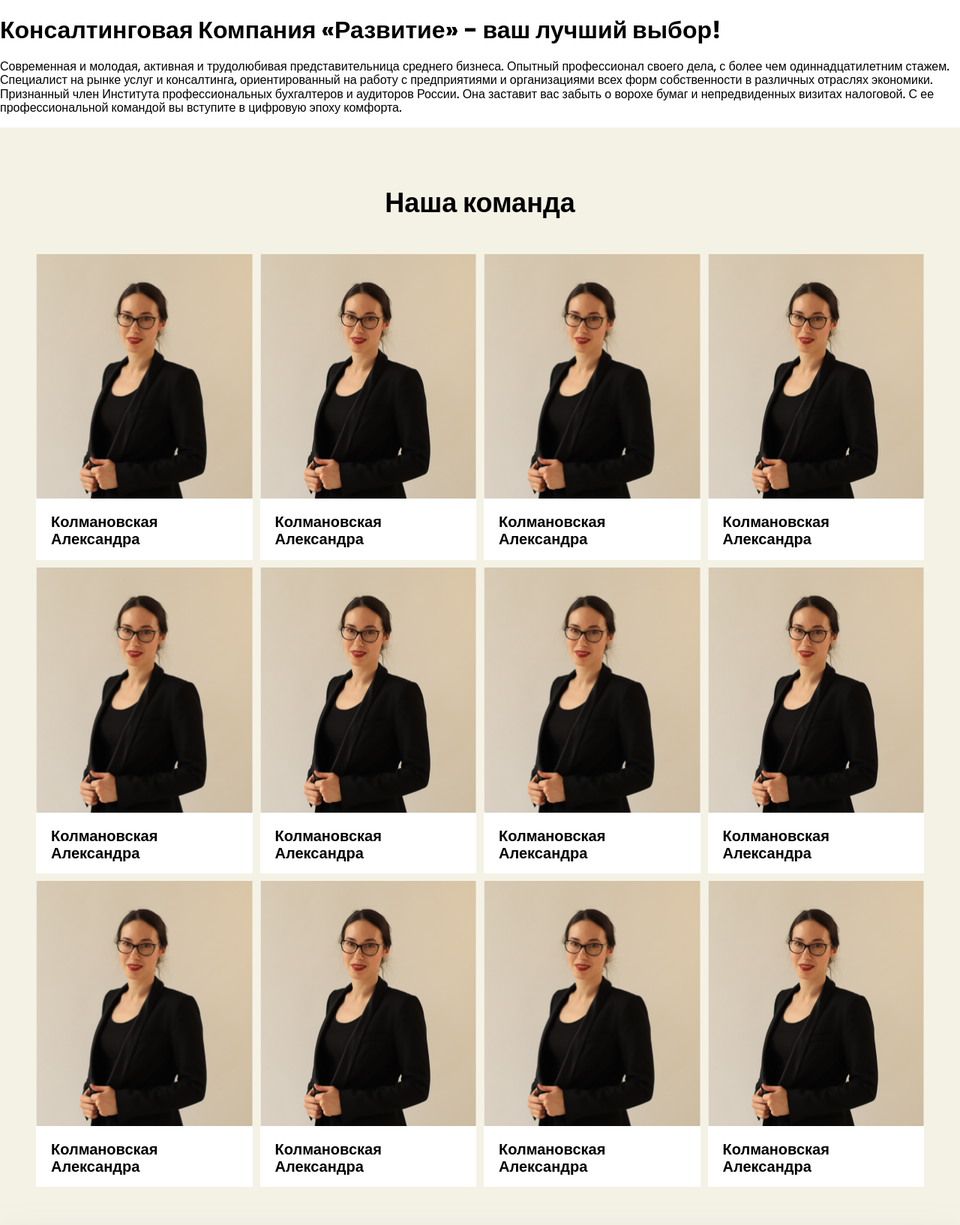
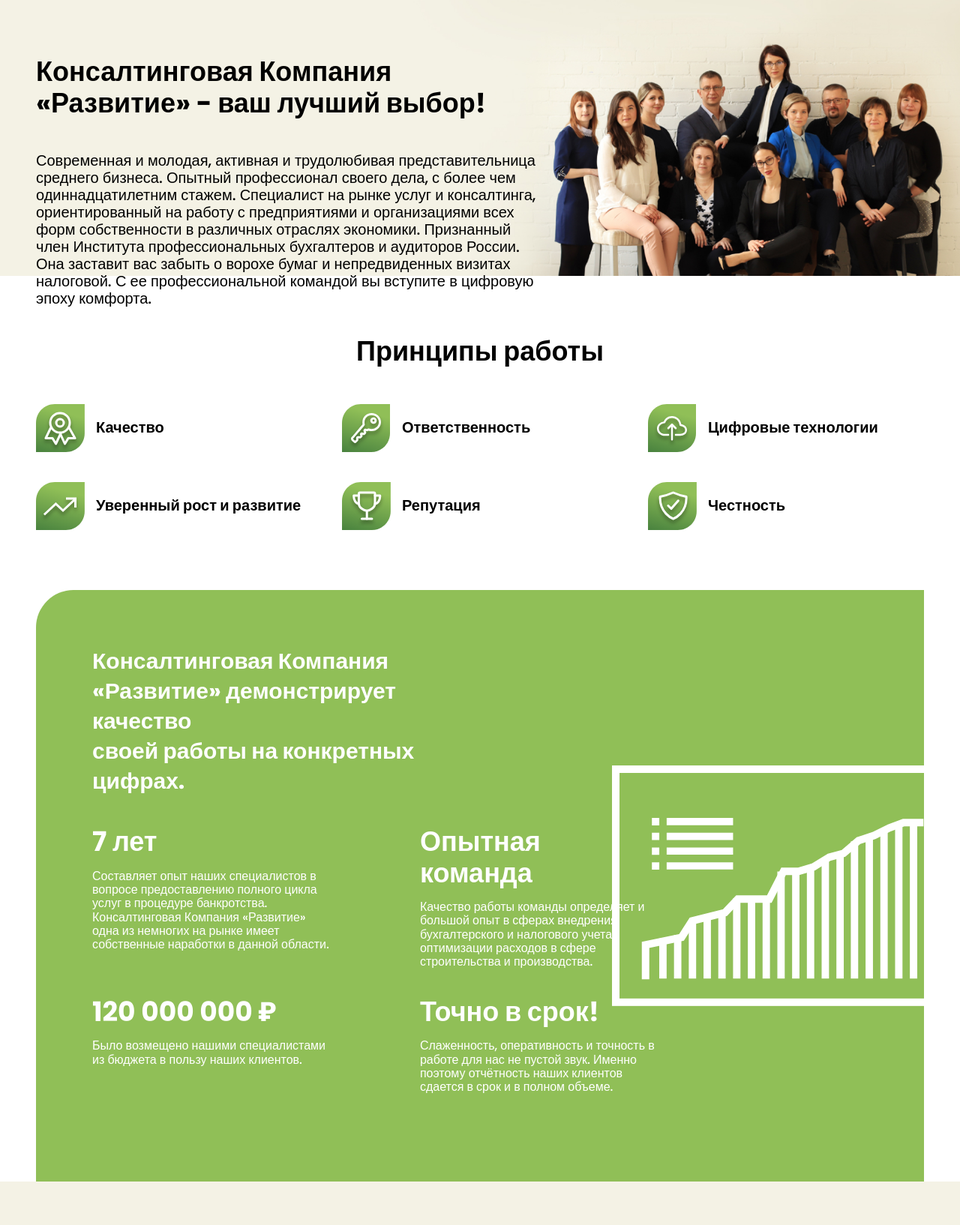
Before and after one commit to honeydrums/razvitie-consulting, a PHP site: page /about.html in a window 1280 px wide. Shown: the part 156-1790 px from the top of the page at 75% size. Run offline with PHP 8.4, Linux system fonts and the light colour scheme.

Commit message:
markups 'about' page

```diff
--- a/about.html
+++ b/about.html
@@ -13,21 +13,29 @@
 <body>
     <header class="main-header">
         <div class="main-header__top-wrapper">
-            <div class="main-header__top">
-                <a href="index.html"><img src="img/logo.svg" alt="Логоти консалтинговой компании Развитие"></a>
+            <div class="main-header__top centered">
+                <a href="index.html"><img src="img/logo.svg" alt="Логотип консалтинговой компании Развитие"></a>
                 <nav class="main-header__nav">
                     <ul class="main-header__nav-list">
-                        <li class="main-header__nav-list_element"><a href="services.html">Услуги</a></li>
+                        <li class="main-header__nav-list_element"><a href="services.html">Услуги</a>
+                            <ul class="main-header__nav-list_dropdown">
+                                <li class="main-header__nav-list_dropdown-element"><a href="index.html">Юридическая поддержка</a></li>
+                                <li class="main-header__nav-list_dropdown-element"><a href="index.html">Бухгалтерское сопровождение</a></li>
+                            </ul>
+                        </li>
                         <li class="main-header__nav-list_element"><a href="about.html">О компании</a></li>
                         <li class="main-header__nav-list_element"><a href="faq.html">Вопрос-ответ</a></li>
                         <li class="main-header__nav-list_element"><a href="contacts.html">Контакты</a></li>
                     </ul>
                 </nav>
+                <button class="main-header__nav-trigger" type="button">
+                    <span></span>
+                </button>
                 <a href="tel:+7(4822)733-001" class="contact-phone">+7 (4822) 733-001</a>
             </div>
         </div>
         <div class="main-header__bottom-wrapper">
-            <div class="main-header__bottom">
+            <div class="main-header__bottom centered">
                 <ul class="main-header__work-hours">
                     <li class="main-header__work-hours-element">
                         <p>Пн-Чт</p>
@@ -52,15 +60,49 @@
     </header>
     <main>
         <div class="about-welcome__wrapper">
-            <section class="about-welcome">
+            <section class="about-welcome centered">
                 <h1 class="about-welcome__title">Консалтинговая Компания «Развитие» - ваш лучший выбор!</h1>
                 <p class="about-welcome__text">Современная и молодая, активная и трудолюбивая представительница среднего бизнеса. Опытный профессионал своего дела, с более чем одиннадцатилетним стажем. Специалист на рынке услуг и консалтинга, ориентированный на работу с предприятиями
                     и организациями всех форм собственности в различных отраслях экономики. Признанный член Института профессиональных бухгалтеров и аудиторов России. Она заставит вас забыть о ворохе бумаг и непредвиденных визитах налоговой. С ее профессиональной
                     командой вы вступите в цифровую эпоху комфорта.</p>
             </section>
         </div>
+        <div class="work-principles__wrapper">
+            <section class="work-principles centered">
+                <h2 class="work-principles__title">Принципы работы</h2>
+                <ul class="work-principles__list">
+                    <li class="work-principles__list-element">Качество</li>
+                    <li class="work-principles__list-element">Уверенный рост и развитие</li>
+                    <li class="work-principles__list-element">Ответственность</li>
+                    <li class="work-principles__list-element">Репутация</li>
+                    <li class="work-principles__list-element">Цифровые технологии</li>
+                    <li class="work-principles__list-element">Честность</li>
+                </ul>
+                <section class="work-principles__quality">
+                    <h3 class="work-principles__quality-title">Консалтинговая Компания «Развитие» демонстрирует качество<br>своей работы на конкретных цифрах.</h3>
+                    <ul class="work-principles__quality-list">
+                        <li class="work-principles__quality-list-element">
+                            <h4>7 лет</h4>
+                            <p>Составляет опыт наших специалистов в вопросе предоставлению полного цикла услуг в процедуре банкротства. Консалтинговая Компания «Развитие» одна из немногих на рынке имеет собственные наработки в данной области.</p>
+                        </li>
+                        <li class="work-principles__quality-list-element">
+                            <h4>120 000 000 ₽</h4>
+                            <p>Было возмещено нашими специалистами из бюджета в пользу наших клиентов.</p>
+                        </li>
+                        <li class="work-principles__quality-list-element">
+                            <h4>Опытная команда</h4>
+                            <p>Качество работы команды определяет и большой опыт в сферах внедрения бухгалтерского и налогового учета, оптимизации расходов в сфере строительства и производства.</p>
+                        </li>
+                        <li class="work-principles__quality-list-element">
+                            <h4>Точно в срок!</h4>
+                            <p>Слаженность, оперативность и точность в работе для нас не пустой звук. Именно поэтому отчётность наших клиентов сдается в срок и в полном объеме.</p>
+                        </li>
+                    </ul>
+                </section>
+            </section>
+        </div>
         <div class="about-team__wrapper">
-            <section class="about-team">
+            <section class="about-team centered">
                 <h2 class="about-team__title">Наша команда</h2>
                 <div class="about-team__gallery">
                     <figure class="about-team__gallery-element">
--- a/css/style.css
+++ b/css/style.css
@@ -10,6 +10,14 @@ body {
 }
 
 
+/* класс для центрирования обёрток */
+
+.centered {
+    max-width: 1184px;
+    width: 100%;
+}
+
+
 /* доступное скрытие элементов */
 
 
@@ -2047,6 +2032,153 @@ label {
 
 /* страница "о компании" */
 
+
+/* первый блок */
+
+.about-welcome__wrapper {
+    background: rgba(244, 242, 229, 1) url('../img/about/about-background.png') no-repeat right top;
+    background-size: contain;
+    max-height: 550px;
+    height: 28.7vw;
+}
+
+.about-welcome {
+    margin: 0 auto;
+    height: inherit;
+}
+
+.about-welcome__title {
+    margin: 0;
+    padding: 75px 0 45px;
+    font-size: 36px;
+    width: 55%;
+}
+
+.about-welcome__text {
+    margin: 0;
+    font-size: 20px;
+    width: 57%;
+}
+
+
+/* принципы работы */
+
+.work-principles {
+    margin: 0 auto;
+    display: flex;
+    flex-direction: column;
+}
+
+.work-principles__title {
+    margin: 0 auto;
+    padding: 80px 0 50px;
+    font-size: 36px;
+    font-weight: bold;
+}
+
+.work-principles__list {
+    display: grid;
+    grid-template-columns: repeat(3, 1fr);
+    grid-template-rows: 1fr 1fr;
+    grid-auto-flow: column;
+    grid-gap: 40px;
+    margin: 0;
+    padding: 0;
+    list-style: none;
+}
+
+.work-principles__list-element {
+    font-size: 20px;
+    font-weight: bold;
+}
+
+.work-principles__list-element:before {
+    content: '';
+    display: inline-block;
+    width: 64px;
+    height: 64px;
+    padding-right: 16px;
+    background-size: contain;
+    vertical-align: middle;
+}
+
+.work-principles__list-element:first-child:before {
+    background: url('../img/work-principles/wp-quality.svg') no-repeat;
+}
+
+.work-principles__list-element:nth-child(2):before {
+    background: url('../img/work-principles/wp-grown.svg') no-repeat;
+}
+
+.work-principles__list-element:nth-child(3):before {
+    background: url('../img/work-principles/wp-key.svg') no-repeat;
+}
+
+.work-principles__list-element:nth-child(4):before {
+    background: url('../img/work-principles/wp-reputation.svg') no-repeat;
+}
+
+.work-principles__list-element:nth-child(5):before {
+    background: url('../img/work-principles/wp-techno.svg') no-repeat;
+}
+
+.work-principles__list-element:last-child:before {
+    background: url('../img/work-principles/wp-honest.svg') no-repeat;
+}
+
+
+/* блок качество */
+
+.work-principles__quality {
+    width: 100%;
+    margin-top: 80px;
+    border-radius: 50px 0 0 0;
+    background: #90BF57 url('../img/work-principles/wp-quality-graphic.svg') no-repeat right;
+}
+
+@media (min-width: 1920px) {
+    .work-principles__quality {
+        width: calc(100% + 15.3vw);
+    }
+}
+
+.work-principles__quality-title {
+    width: 50%;
+    margin: 0;
+    padding: 75px 0 40px 75px;
+    font-size: 30px;
+    font-weight: bold;
+    line-height: 40px;
+    color: rgba(255, 255, 255, 1);
+}
+
+.work-principles__quality-list {
+    display: grid;
+    grid-template-columns: 1fr 1fr;
+    grid-template-rows: 1fr 1fr;
+    grid-auto-flow: column;
+    grid-gap: 20px 120px;
+    width: 70%;
+    margin: 0;
+    padding: 0 0 40px 75px;
+    list-style: none;
+}
+
+.work-principles__quality-list-element h4 {
+    margin: 0;
+    font-size: 36px;
+    font-weight: bold;
+    color: rgba(255, 255, 255, 1);
+}
+
+.work-principles__quality-list-element p {
+    font-size: 16px;
+    color: rgba(255, 255, 255, 1);
+}
+
+
+/* наша команда */
+
 .about-team__wrapper {
     background-color: #F4F2E5;
 }
```
Also changed, not shown: other parts of css/style.css (+7 -33 lines), 404.html (+6 -3 lines), contacts.html (+13 -5 lines), faq.html (+15 -6 lines), index.html (+10 -8 lines), login.html (+12 -4 lines), popup-email-us.html (+14 -6 lines), services.html (+12 -4 lines), signup.html (+13 -5 lines), img/about/about-background.png (added), img/work-principles/wp-grown.svg (added), img/work-principles/wp-honest.svg (added), img/work-principles/wp-key.svg (added), img/work-principles/wp-quality-graphic.svg (added), 3 more files.
